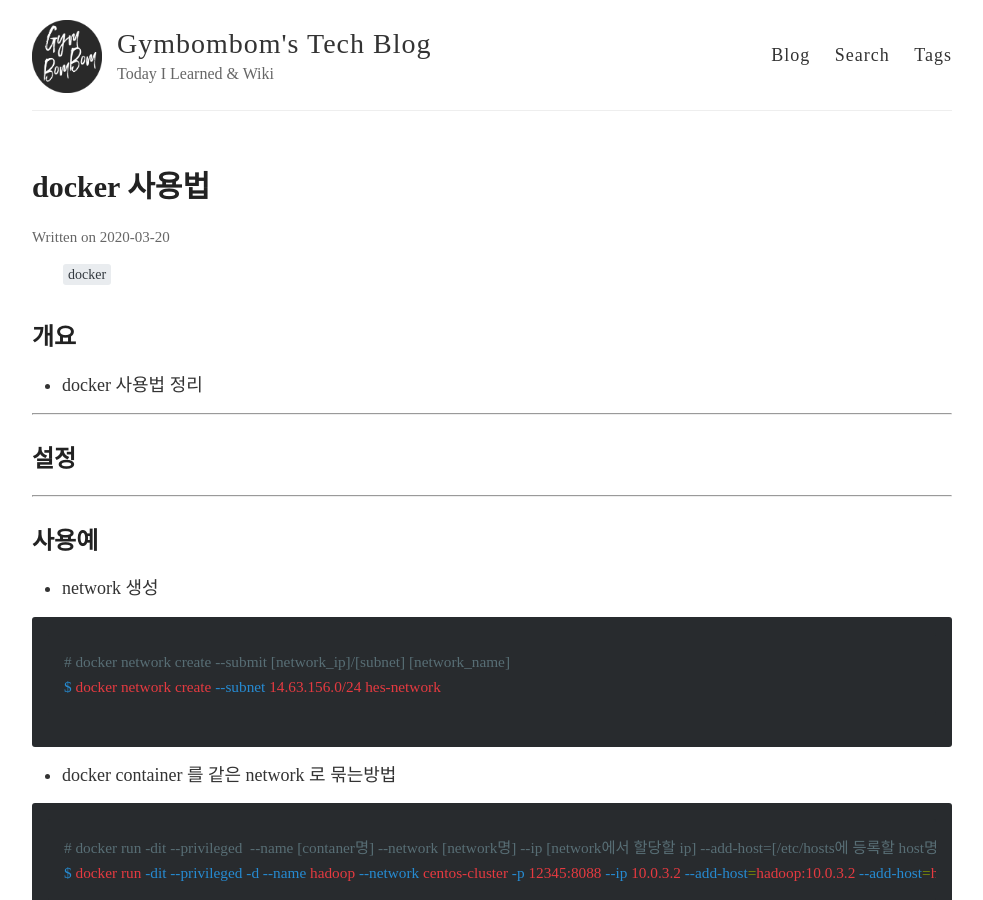
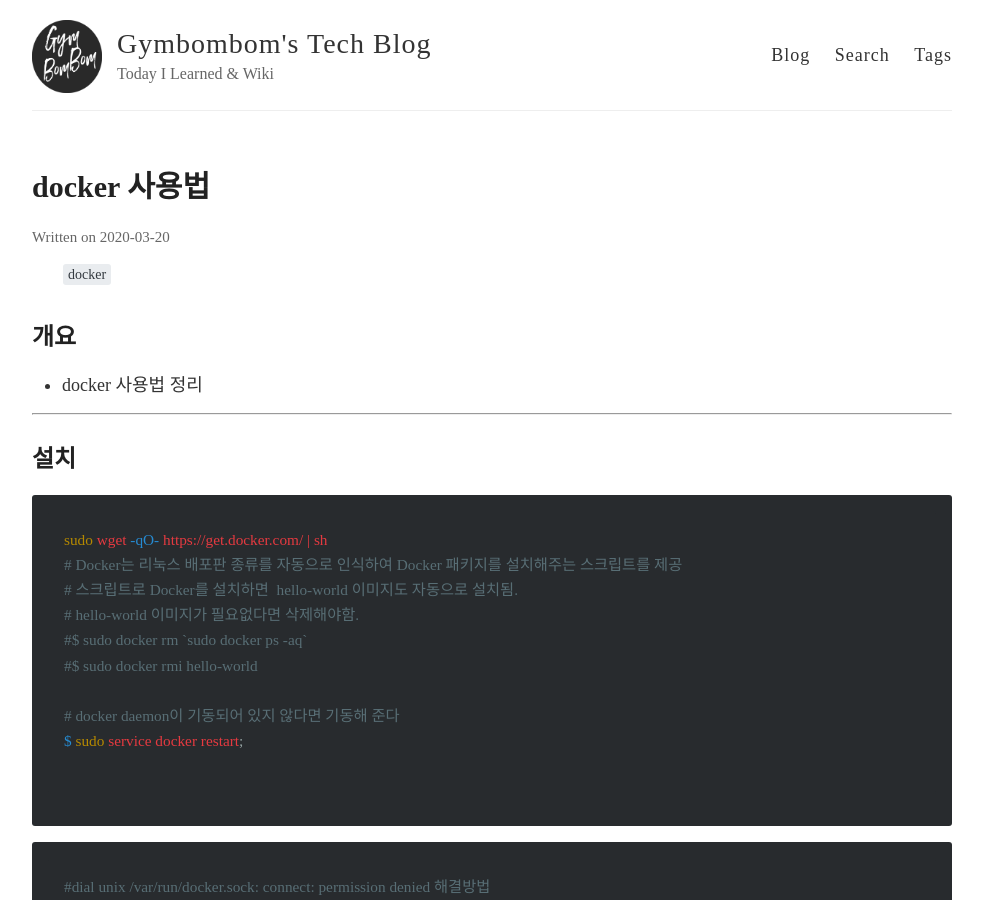
Before and after one commit to jaeheon209/gymbombom.github.io, a Jekyll site: the page built from _posts/2020/2020-03-20-1-docker_usage.md, in a window 1280 px wide and 900 px high. Shown: the whole window, without its empty margins (148-1131 px from the left). Built offline with Jekyll 4.4.1, drawn with Linux system fonts in a browser that asks for light colours; nearby versions of some CDN libraries; some web fonts are replaced; comment, search, counter and statistics services are not loaded; some of the changed text lies outside the part shown.

Commit message:
docker 설치방법 정리

````diff
--- a/_posts/2020/2020-03-20-1-docker_usage.md
+++ b/_posts/2020/2020-03-20-1-docker_usage.md
@@ -7,6 +7,28 @@ tags :
 
 ## 개요
 * docker 사용법 정리
+
+---
+## 설치
+
+```shell
+sudo wget -qO- https://get.docker.com/ | sh
+# Docker는 리눅스 배포판 종류를 자동으로 인식하여 Docker 패키지를 설치해주는 스크립트를 제공
+# 스크립트로 Docker를 설치하면  hello-world 이미지도 자동으로 설치됨.
+# hello-world 이미지가 필요없다면 삭제해야함.
+#$ sudo docker rm `sudo docker ps -aq`
+#$ sudo docker rmi hello-world
+
+# docker daemon이 기동되어 있지 않다면 기동해 준다
+$ sudo service docker restart;
+
+```
+
+```shell
+#dial unix /var/run/docker.sock: connect: permission denied 해결방법
+$ sudo usermod -a -G docker $USER
+$ sudo service docker restart
+```
 
 ---
 
````
